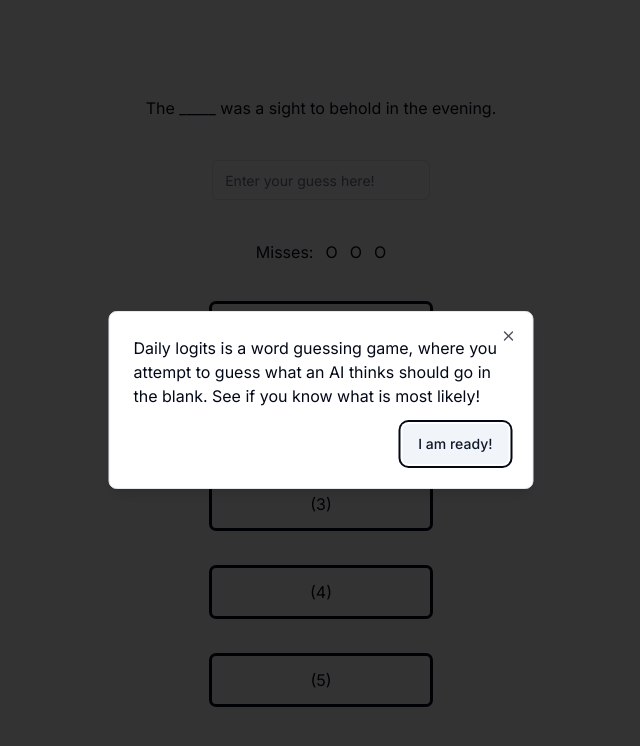
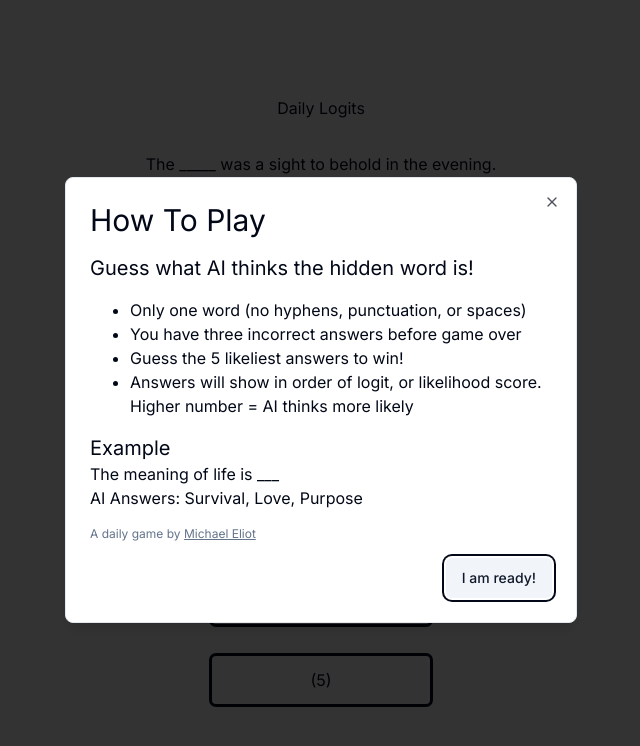
Before and after one commit to michaeleliot/daily-logits, a Next.js app: page / in a window 1280 px wide. Shown: the top 746 px of the page, without its empty margins (319-959 px from the left). Built offline with nearby package versions, Linux system fonts and the light colour scheme; what replicate would draw is missing.

Commit message:
feature: improve intro dialogue to better explain game. Add end dialogue with emoji copy/paste. Ensure input can only be text characters

```diff
--- a/app/data/05_07_2024.json
+++ b/app/data/05_07_2024.json
@@ -1 +1 @@
-{"question":"The _____ was a sight to behold in the evening.","answers":[{"word":"house","logit":0.057386189699172974,"position":0},{"word":"city","logit":0.02922322228550911,"position":1},{"word":"lake","logit":0.02897043153643608,"position":2},{"word":"sun","logit":0.027392711490392685,"position":3},{"word":"place","logit":0.02407870441675186,"position":4}]}
+{"question":"The _____ was a sight to behold in the evening.","answers":[{"word":"house","logit":0.057,"position":0},{"word":"city","logit":0.029,"position":1},{"word":"lake","logit":0.029,"position":2},{"word":"sun","logit":0.027,"position":3},{"word":"place","logit":0.024,"position":4}]}
--- a/components/answers.tsx
+++ b/components/answers.tsx
@@ -3,7 +3,7 @@ import { Answer } from "@/lib/type";
 export default function Answers({answers, hasLost}: {answers: Answer[], hasLost: boolean}) {
   return (
       answers.map((answer, i) =>
-        <div key={i} className={`transition-all ${answer.revealed || hasLost ? "animate-flip" : ""} outline rounded p-3 w-1/5 text-center`}>
+        <div key={i} className={`transition-all ${answer.revealed || hasLost ? "animate-flip" : ""} outline rounded p-3 w-full sm:w-1/2 lg:w-1/5 text-center`}>
           {answer.revealed || hasLost ? `${answer.word[0].toUpperCase() + answer.word.slice(1)} ${answer.logit}` : `(${i + 1})`}
         </div>
       )
--- /dev/null
+++ b/components/dialog-complete.tsx
@@ -0,0 +1,40 @@
+import { Button } from "@/components/ui/button"
+import {
+  Dialog,
+  DialogClose,
+  DialogContent,
+  DialogDescription,
+  DialogFooter,
+  DialogHeader,
+  DialogTitle,
+  DialogTrigger,
+} from "@/components/ui/dialog"
+import { Answer } from "@/lib/type"
+import { useState } from "react"
+
+export function DialogComplete({open, close, isWinner, answers}: {open: boolean, close: () => void, isWinner: boolean, answers: Answer[]}) {
+  const emojiString = answers.map(answer => answer.revealed ? "🧠" : "🤖").join(" ")
+  const [isCopied, setIsCopied] = useState(false)
+  return (
+    <Dialog open={open}>
+      <DialogContent closeFn={close} className="flex flex-col items-center sm:max-w-[425px]">
+        <div>
+          {isWinner ? "Good Job!" : "Better luck tomorrow!"}
+        </div>
+        {
+          <div>
+            {emojiString}
+          </div>
+        }
+        <DialogFooter  onClick={() => console.log("footer clicked")}>
+          <Button onClick={() => {
+            setIsCopied(true)
+            navigator.clipboard.writeText(emojiString)
+          }} type="button" variant="secondary">
+            <div className={`${isCopied ? "animate-vertical-shaking" : ""}`}>{isCopied ? "Copied to Clipboard!" : "Share Your Results"}</div>
+          </Button>
+        </DialogFooter>
+      </DialogContent>
+    </Dialog>
+  )
+}
--- /dev/null
+++ b/components/dialog-intro.tsx
@@ -0,0 +1,48 @@
+import { Button } from "@/components/ui/button"
+import {
+  Dialog,
+  DialogClose,
+  DialogContent,
+  DialogDescription,
+  DialogFooter,
+  DialogHeader,
+  DialogTitle,
+  DialogTrigger,
+} from "@/components/ui/dialog"
+
+export function DialogIntro({open, close}: {open: boolean, close: () => void}) {
+  return (
+    <Dialog open={open}>
+      <DialogContent closeFn={close} className="wsm:max-w-[425px]">
+        <div className="bolder text-3xl">
+          How To Play
+        </div>
+        <div className="bolder text-xl">
+          Guess what AI thinks the hidden word is!
+        </div>
+        <ul className="pl-10">
+          <li className="list-disc">Only one word (no hyphens, punctuation, or spaces)</li>
+          <li className="list-disc">You have three incorrect answers before game over</li>
+          <li className="list-disc">Guess the 5 likeliest answers to win!</li>
+          <li className="list-disc">Answers will show in order of logit, or likelihood score. Higher number = AI thinks more likely</li>
+        </ul>
+        <div>
+          <div className="bolder text-xl">Example</div>
+          <div>The meaning of life is ___</div>
+          <div>AI Answers: Survival, Love, Purpose</div>
+        </div>
+        <div className="text-xs text-slate-500">
+          A daily game by <a target="_blank" className="underline" href="https://twitter.com/MichaelEliot">Michael Eliot</a>
+        </div>
+
+        <DialogFooter>
+          <DialogClose asChild>
+            <Button onClick={close} type="button" variant="secondary">
+              I am ready!
+            </Button>
+          </DialogClose>
+        </DialogFooter>
+      </DialogContent>
+    </Dialog>
+  )
+}
--- a/components/dialog.tsx
+++ /dev/null
@@ -1,30 +0,0 @@
-import { Button } from "@/components/ui/button"
-import {
-  Dialog,
-  DialogClose,
-  DialogContent,
-  DialogDescription,
-  DialogFooter,
-  DialogHeader,
-  DialogTitle,
-  DialogTrigger,
-} from "@/components/ui/dialog"
-
-export function DialogDemo({open, close}: {open: boolean, close: () => void}) {
-  return (
-    <Dialog open={open}>
-      <DialogContent closeFn={close} className="sm:max-w-[425px]">
-        <div>
-          Daily logits is a word guessing game, where you attempt to guess what an AI thinks should go in the blank. See if you know what is most likely!
-        </div>
-        <DialogFooter>
-          <DialogClose asChild>
-            <Button onClick={close} type="button" variant="secondary">
-              I am ready!
-            </Button>
-          </DialogClose>
-        </DialogFooter>
-      </DialogContent>
-    </Dialog>
-  )
-}
--- a/components/game.tsx
+++ b/components/game.tsx
@@ -5,7 +5,8 @@ import { Input } from "@/components/ui/input";
 import { Answer } from "@/lib/type";
 import useLocalStorage from "@/lib/useLocalStorage";
 import { useEffect, useState } from "react";
-import { DialogDemo } from "./dialog";
+import { DialogIntro } from "./dialog-intro";
+import { DialogComplete } from "./dialog-complete";
 
 const lastPlayedDateKey = "lastPlayedDate"
 
@@ -16,9 +17,18 @@ export default function Game({question, defaultAnswers}: {question: string, defa
   const [answers, setAnswers] = useLocalStorage("answers", defaultAnswers)
   const [wrongAnimation, setPlayWrongAnimation] = useState(false)
   const [showDialog, setShowDialog] = useState(false)
+  const [showCompleteDialog, setShowCompleteDialog] = useState(false)
+  const [isLoading, setIsLoading] = useState(true)
+  const [input, setInput] = useState("")
 
   const winner = answers.filter(answer => answer.revealed).length === 5
   const loser = !guessCount
+
+  useEffect(() => {
+    if (winner || loser) {
+      setShowCompleteDialog(true)
+    }
+  }, [winner, loser, setShowCompleteDialog])
 
   useEffect(() => {
     const lastPlayed = window.localStorage.getItem(lastPlayedDateKey);
@@ -30,6 +40,7 @@ export default function Game({question, defaultAnswers}: {question: string, defa
       setAnswers(answers)
       window.localStorage.setItem(lastPlayedDateKey, new Date().toDateString())
     }
+    setIsLoading(false)
   }, [setGuessCount, setAnswers, answers]);
 
   useEffect(() => {
@@ -41,11 +52,18 @@ export default function Game({question, defaultAnswers}: {question: string, defa
   return (
     <>
       {
-        showDialog && <DialogDemo open={showDialog} close={() => setShowDialog(false)}/>
+        (winner || loser) && showCompleteDialog && <DialogComplete isWinner={winner} answers={answers} open={true} close={() => setShowCompleteDialog(false)}/>
       }
+      {
+        showDialog && <DialogIntro open={showDialog} close={() => setShowDialog(false)}/>
+      }
+      {
+        isLoading ?
+        <div>Loading...</div> :
+        <><div>Daily Logits</div>
         <div>{guessCount ? winner ? "You win! Play Again tomorrow!" : question : "Try Again Tomorrow!"}</div>
-      <Input disabled={loser || winner} onKeyDown={(e) => {
-          if (e.key === 'Enter') {
+        <Input value={input} disabled={loser || winner} onChange={(e) => setInput(e.target.value.replace(/[^a-zA-Z]/g, ''))} onKeyDown={(e) => {
+            if (e.key === 'Enter' && input) {
               // @ts-ignore
               const inputText: string = e.target.value
 
@@ -64,7 +82,7 @@ export default function Game({question, defaultAnswers}: {question: string, defa
                 setAnswers(clone)
               }
             }
-      }} className={`w-1/5 ${wrongAnimation ? "animate-horizontal-shaking" : ""}`} placeholder={"Enter your guess here!"}></Input>
+        }} className={`sm:w-1/5 ${wrongAnimation ? "animate-horizontal-shaking" : ""}`} placeholder={"Enter your guess here!"}></Input>
         <div className="flex flex-row gap-3">
           Misses:
           {
@@ -73,6 +91,9 @@ export default function Game({question, defaultAnswers}: {question: string, defa
         </div>
         <Answers answers={answers} hasLost={loser} />
       </>
+      }
+    </>
+
   );
 }
 
--- a/lib/db.ts
+++ b/lib/db.ts
@@ -61,7 +61,7 @@ function replaceMaskWithUnderscores(questionWithMask: string) {
 
 //   const answers: Answer[] = outputs.map((output, i) => ({
 //     word: output.token_str,
-//     logit: output.score,
+//     logit: +output.score.toFixed(3),
 //     position: i
 //   }))
 
--- a/tailwind.config.ts
+++ b/tailwind.config.ts
@@ -104,6 +104,7 @@ const config = {
         "accordion-up": "accordion-up 0.2s ease-out",
         "flip": "flip 500ms ease forwards",
         "horizontal-shaking": "horizontal-shaking 200ms",
+        "vertical-shaking": "vertical-shaking 200ms",
         "shrink": "shrink 200ms",
       },
     },
```
Also changed, not shown: 1 other file (tests, documents, lock files or other folders). Lines whose indentation alone changed are shown as unchanged.
